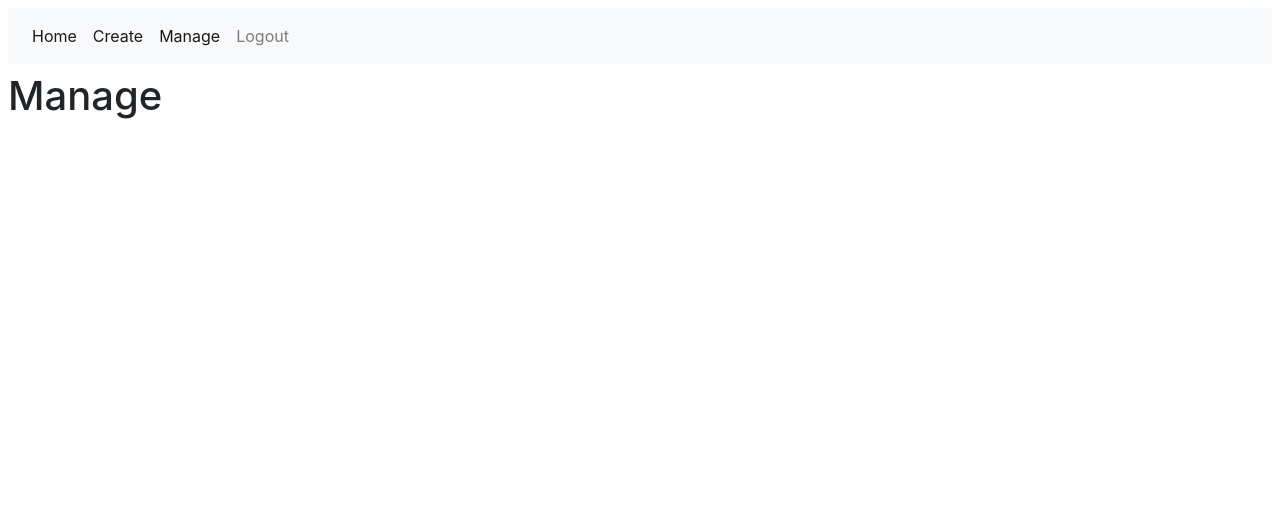
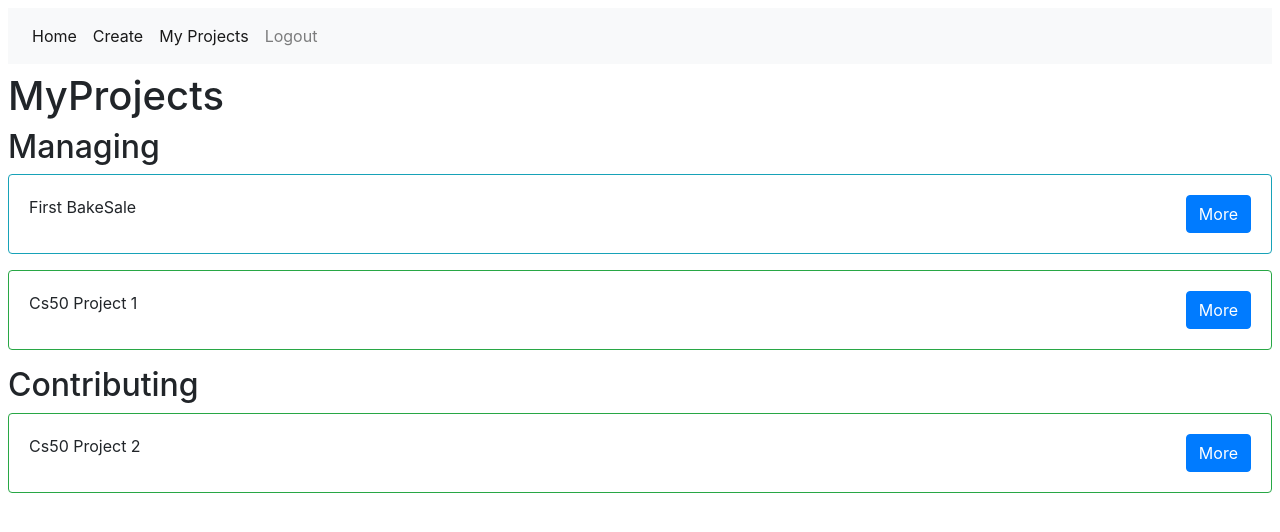
Before and after one commit to dylanroberts823/final_project, a Django app: page /projects/manage/ in a window 1280 px wide. Shown: the top 532 px of the page. Run offline with Django 3.2, Linux system fonts and the light colour scheme; a user stored in the database is signed in; data comes from the database, SQL or seed files in the repository; both versions use the stored data as it was after the commit; some libraries are stand-ins or nearby versions.

Commit message:
Enabled viewing, contributing and managing projects page

```diff
--- a/projects/templates/projects/base.html
+++ b/projects/templates/projects/base.html
@@ -29,7 +29,7 @@
             <a class="nav-link" href="{% url 'projects:create' %}">Create<span class="sr-only">(current)</span></a>
           </li>
           <li class="nav-item active">
-            <a class="nav-link" href="{% url 'projects:manage' %}">Manage<span class="sr-only">(current)</span></a>
+            <a class="nav-link" href="{% url 'projects:manage' %}">My Projects<span class="sr-only">(current)</span></a>
           </li>
           <li class="nav-item">
             <a class="nav-link" href="{% url 'users:logout' %}">Logout</a>
--- a/projects/templates/projects/home.html
+++ b/projects/templates/projects/home.html
@@ -6,7 +6,7 @@
     <div class="{{project.status.cardClass.cardClass}}">
       <div class="card-body">
           {{project.name}}
-        <a href="#" class="float-right btn btn-primary">More</a>
+        <a href="{% url 'projects:manage_project' project.id %}" class="float-right btn btn-primary">More</a>
       </div>
     </div>
   {% endfor %}
--- a/projects/templates/projects/manage.html
+++ b/projects/templates/projects/manage.html
@@ -1,5 +1,23 @@
 {% extends "projects/base.html" %}
 
 {% block body %}
-  <h1>Manage</h1>
+  <h1>MyProjects</h1>
+  <h2>Managing</h2>
+  {% for project in managed_projects %}
+  <div class="{{project.status.cardClass.cardClass}}">
+    <div class="card-body">
+        {{project.name}}
+      <a href="#" class="float-right btn btn-primary">More</a>
+    </div>
+  </div>
+  {% endfor %}
+  <h2>Contributing</h2>
+  {% for project in contributed_projects %}
+  <div class="{{project.status.cardClass.cardClass}}">
+    <div class="card-body">
+        {{project.name}}
+      <a href="{% url 'projects:manage_project' project.id %}" class="float-right btn btn-primary">More</a>
+    </div>
+  </div>
+  {% endfor %}
 {% endblock %}
--- a/projects/urls.py
+++ b/projects/urls.py
@@ -8,4 +8,5 @@ urlpatterns = [
     path("", views.home_view, name="home"),
     path("create/", views.create_view, name="create"),
     path("manage/", views.manage_view, name="manage"),
+    path("manage/<int:project_id>/", views.manage_project_view, name="manage_project"),
 ]
--- a/projects/views.py
+++ b/projects/views.py
@@ -46,4 +46,29 @@ def create_view(request):
 def manage_view(request):
     if not request.user.is_authenticated:
         return render(request, "users/login.html", {"message": None})
-    return render(request, "projects/manage.html")
+    context = {
+        "managed_projects": request.user.manager.all(),
+        "contributed_projects": request.user.contributor.all()
+    }
+    return render(request, "projects/manage.html", context)
+
+def manage_project_view(request, project_id):
+    if not request.user.is_authenticated:
+        return render(request, "users/login.html", {"message": None})
+    #Get the project in question
+    project = Project.objects.get(pk = project_id)
+
+    #Check whether the user is the contributor, the manager, or viewer
+    #Return the appropriate html page
+    if project.manager == request.user:
+        role = "manager"
+    elif project.contributors.filter(id = request.user.id).count() != 0:
+        role = "contributor"
+    else:
+        role = "viewer"
+    #Establish the context
+    context = {
+        "project": project,
+        "role": role
+    }
+    return render(request, "projects/project.html", context)
--- a/users/models.py
+++ b/users/models.py
@@ -16,13 +16,18 @@ class Status(models.Model):
     def __str__(self):
         return f"{self.status}"
 
+class Tag(models.Model):
+    tag = models.CharField(max_length=64)
+
+#Will have to decide how to limit many to many
 # Create your models here.
 class Project(models.Model):
     name = models.CharField(max_length=64)
     manager = models.ForeignKey(settings.AUTH_USER_MODEL, on_delete=models.PROTECT, related_name='manager')
     status = models.ForeignKey('Status', on_delete=models.PROTECT,)
-    contributors = models.ManyToManyField(User, related_name='contributor', blank=True)
+    contributors = models.ManyToManyField(User, related_name='contributor', blank=True,)
     description = models.TextField()
+    tags = models.ManyToManyField(Tag, blank=True,)
 
     def __str__(self):
         return f"{self.name} by {self.manager}"
```
Also changed, not shown: projects/templates/projects/project.html (added, +10 -0 lines), db.sqlite3.
